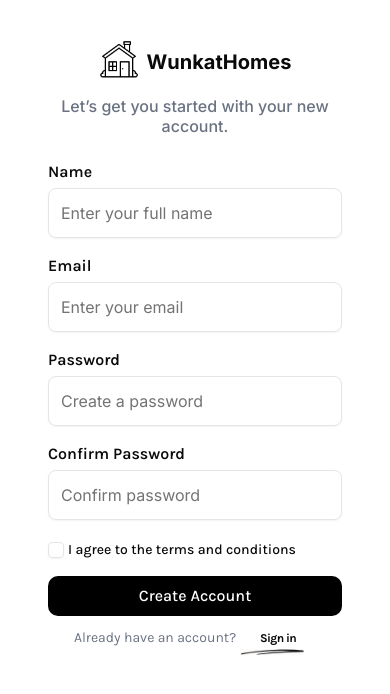
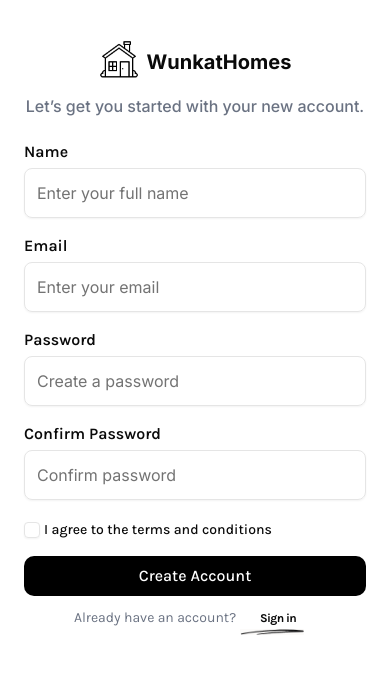
Before and after one commit to Sophianx234/wunkat-estate, a Next.js app: page /signup in a window 390 px wide. Shown: the top 694 px of the page. Built offline with nearby package versions, Linux system fonts and the light colour scheme; no server answers; a web font is replaced by a local one.

Commit message:
style: restyle login & signup page

```diff
--- a/src/app/login/page.tsx
+++ b/src/app/login/page.tsx
@@ -63,7 +63,7 @@ const handleLogin: SubmitHandler<formInputs> = async (data) => {
   return (
     <form
       onSubmit={handleSubmit(handleLogin)}
-      className="sm:grid grid-cols-2 sm:mx-6 sm:mt-24 sm:h-[35rem] sm:m-20 justify-center items-center sm:border sm:shadow sm:border-gray-200   "
+      className="sm:grid  grid-cols-2   h-dvh  justify-center items-center sm:border sm:shadow sm:border-gray-200   "
     >
       <div
         className="flex flex-col
--- a/src/app/signup/page.tsx
+++ b/src/app/signup/page.tsx
@@ -73,7 +73,7 @@ function Signup() {
   return (
     <form
       onSubmit={handleSubmit(handleSignup)}
-      className="sm:grid grid-cols-2 mx-6 sm:mt-24 sm:my-10 sm:h-[35rem] sm:m-20 justify-center items-center sm:border overflow-hidden sm:shadow sm:border-gray-200"
+      className="sm:grid grid-cols-2 h-dvh justify-center items-center sm:border overflow-hidden sm:shadow sm:border-gray-200"
     >
       {/* Left side form */}
       <div className="flex flex-col sm:px-32 px-6 h-full overflow-y-scroll scrollbar-hide sm:py-10 sm:border-gray-500">
```
